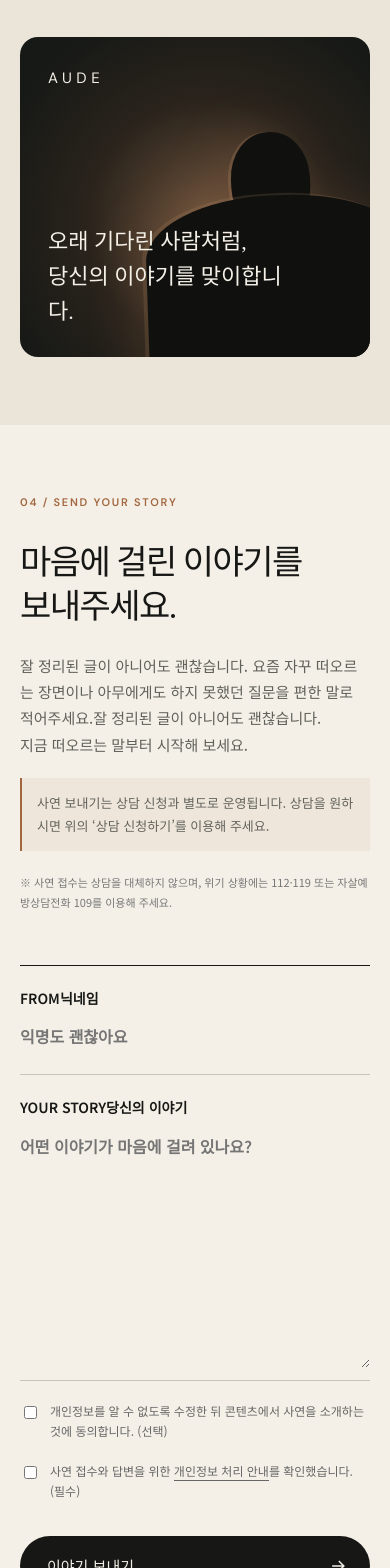
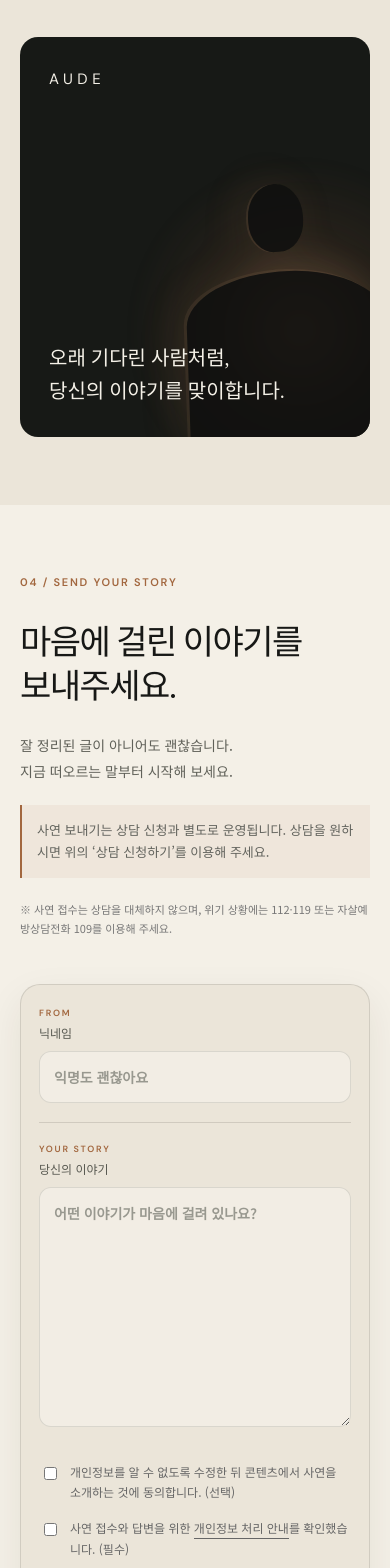
Before and after one commit to oups1004-sketch/aude-counseling, a Next.js app: page / in a window 390 px wide. Shown: the part 3540-5108 px from the top of the page. Built offline with nearby package versions, Linux system fonts and the light colour scheme.

Commit message:
Design mobile portrait and letter-style story form

```diff
--- a/app/globals.css
+++ b/app/globals.css
@@ -246,3 +246,35 @@ footer { background:#111210; color:rgba(244,240,231,.65); padding:65px 4vw; disp
   .intro h2,.sectionHeadingRow h2,.story h2,.profile h2{font-size:31px}
   .heroChoiceCopy strong{font-size:12px}
 }
+
+
+.mobileStoryText{display:none}
+.fieldEyebrow{display:none}
+.fieldLabel{display:block}
+
+@media(max-width:560px){
+  .portraitPlaceholder{min-height:400px;padding:29px}
+  .portraitPlaceholder:after{width:350px;height:350px;right:-105px;bottom:-68px;opacity:.58;filter:blur(7px)}
+  .counselorSilhouette{right:-2%;bottom:-3%;width:66%;height:78%;opacity:.88;filter:blur(.35px) drop-shadow(-8px 0 24px rgba(178,119,78,.14))}
+  .counselorSilhouette:before{top:15%;left:44%;width:24%;border-radius:49% 49% 45% 45%;box-shadow:-2px 0 0 rgba(207,157,116,.14)}
+  .counselorSilhouette:after{left:18%;right:-5%;height:57%;border-radius:52% 48% 5% 5%/30% 30% 5% 5%;box-shadow:-3px -2px 0 rgba(207,157,116,.1)}
+  .portraitPlaceholder p{max-width:100%;font-size:20px;line-height:1.65;word-break:keep-all}
+
+  .desktopStoryText{display:none}
+  .mobileStoryText{display:inline}
+  .story{gap:34px}
+  .storyIntro>p:not(.sectionNumber):not(.notice):not(.storyBoundary){font-size:14px;line-height:1.85}
+  .storyForm{margin:0;padding:22px 18px 18px;border:1px solid rgba(23,24,22,.12);border-radius:20px;background:var(--paper2);box-shadow:0 14px 38px rgba(46,39,31,.08)}
+  .storyForm>label.storyField{padding:0 0 19px;border:0}
+  .storyForm>label.storyField+label.storyField{padding-top:20px;border-top:1px solid rgba(23,24,22,.13)}
+  .fieldEyebrow{display:block;margin-bottom:3px;color:var(--copper);font:600 9px 'DM Sans';letter-spacing:.19em}
+  .fieldLabel{color:#575850;font-size:12px;font-weight:500}
+  .storyForm input:not([type=checkbox]),.storyForm textarea{margin-top:8px;padding:13px 14px;border:1px solid rgba(23,24,22,.11);border-radius:12px;background:rgba(244,240,231,.78);font-size:14px;line-height:1.75}
+  .storyForm input:not([type=checkbox]){min-height:48px}
+  .storyForm textarea{min-height:240px}
+  .storyForm input::placeholder,.storyForm textarea::placeholder{color:#98988f}
+  .storyForm .check{margin:16px 1px}
+  .storyForm .check:first-of-type{padding-top:3px;border-top:1px solid rgba(23,24,22,.1)}
+  .storyForm .submitButton{min-height:58px;margin-top:18px;border-radius:14px}
+  .storyForm .success{margin:13px 2px 0}
+}
```
